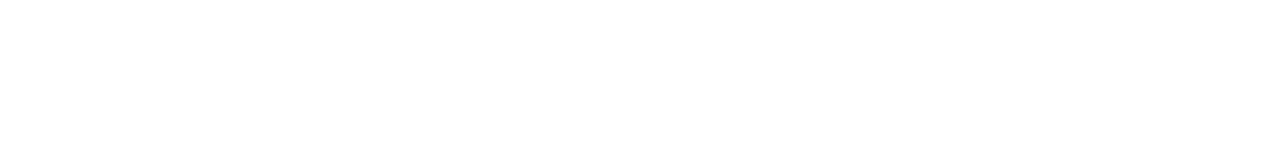
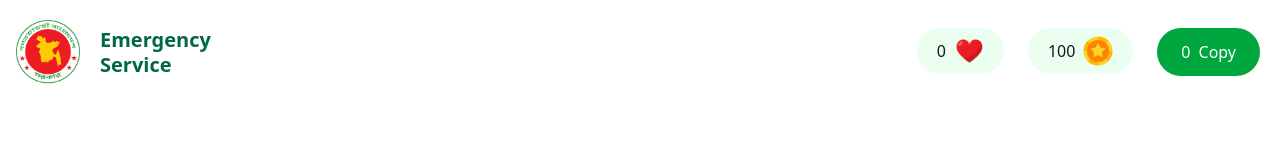
Before and after one commit to Kanizbmb/Emergency-Hotline, a plain HTML site: page index.html in a window 1280 px wide. Drawn offline with nearby package versions, Linux system fonts and the light colour scheme.

Commit message:
navbar complete

```diff
--- a/index.html
+++ b/index.html
@@ -11,6 +11,37 @@
    crossorigin="anonymous" referrerpolicy="no-referrer" />
 </head>
 <body>
+    <!-- navbar start -->
+ <div class="navbar w-full max-w-[1300px] mx-auto justify-between items-center pt-5 bg-[#FFFFFF] px-4 flex flex-wrap">
+   <div class="flex items-center mb-3 md:mb-0">
+     <img class="h-12 w-12 sm:h-16 sm:w-16" src="./assets/logo.png" alt="">
+     <h1 class="text-lg sm:text-xl ml-3 sm:ml-5 font-bold text-[#006747] leading-tight">
+       Emergency<br>Service
+     </h1>
+   </div>
+   <div class="flex items-center justify-center md:justify-end w-full md:w-auto">
+     <ul class="flex gap-3 sm:gap-4 md:gap-6 px-1">
+       <li>
+         <a class="bg-[#41ff6b1a] py-2 px-4 md:px-5 rounded-full flex items-center gap-2">
+           <span id="likeCounter">0</span>
+           <img class="w-5 h-5 md:w-[30px] md:h-[30px]" src="./assets/heart.png" alt="">
+         </a>
+       </li>
+       <li>
+         <a class="bg-[#41ff6b1a] py-2 px-4 md:px-5 rounded-full flex items-center gap-2">
+           <span id="creditBalance">100</span>
+           <img class="w-5 h-5 md:w-[30px] md:h-[30px]" src="./assets/coin.png" alt="">
+         </a>
+       </li>
+       <li>
+         <a class="bg-[#00a63e] py-2 md:py-3 px-5 md:px-6 rounded-full text-white flex items-center gap-2">
+           <span id="clipboardCount">0</span> Copy
+         </a>
+       </li>
+     </ul>
+   </div>
+ </div>
+
 
 </body>
 </html>
```
